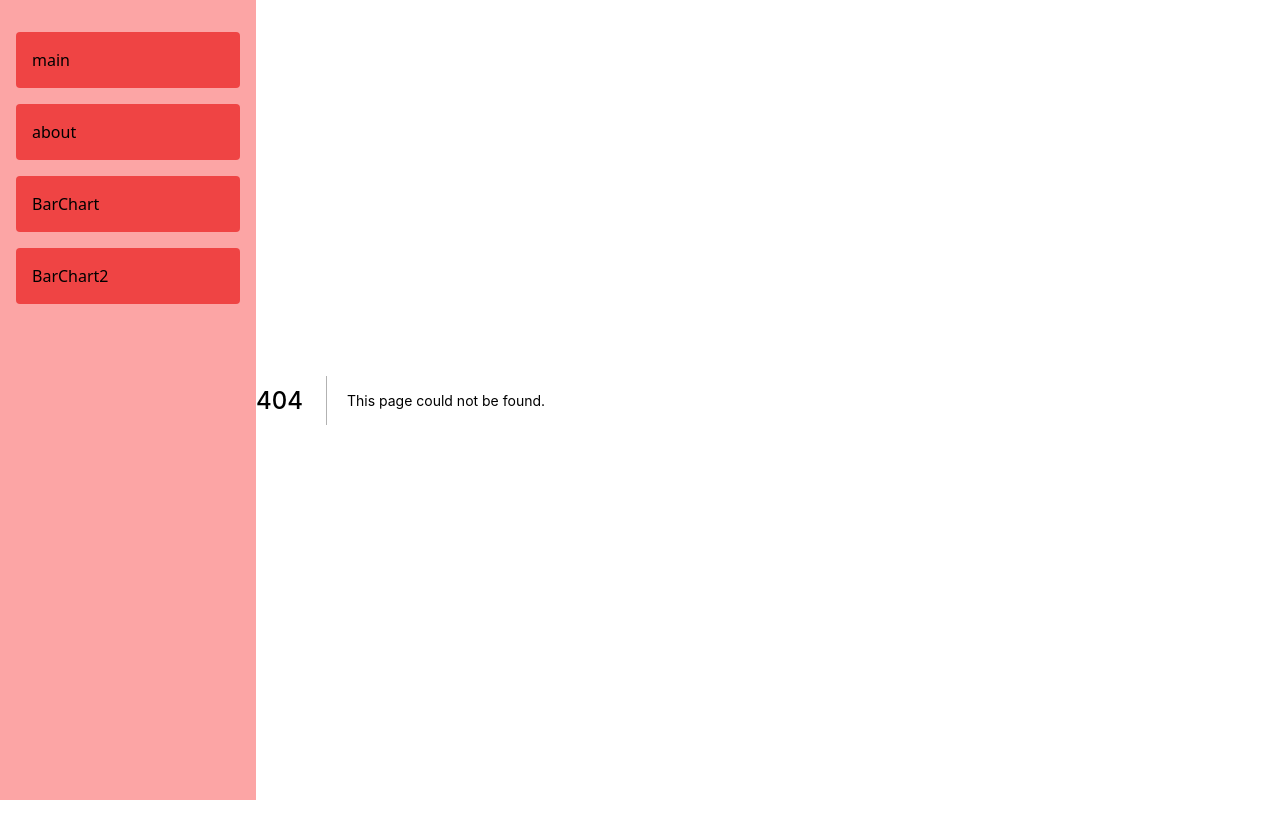
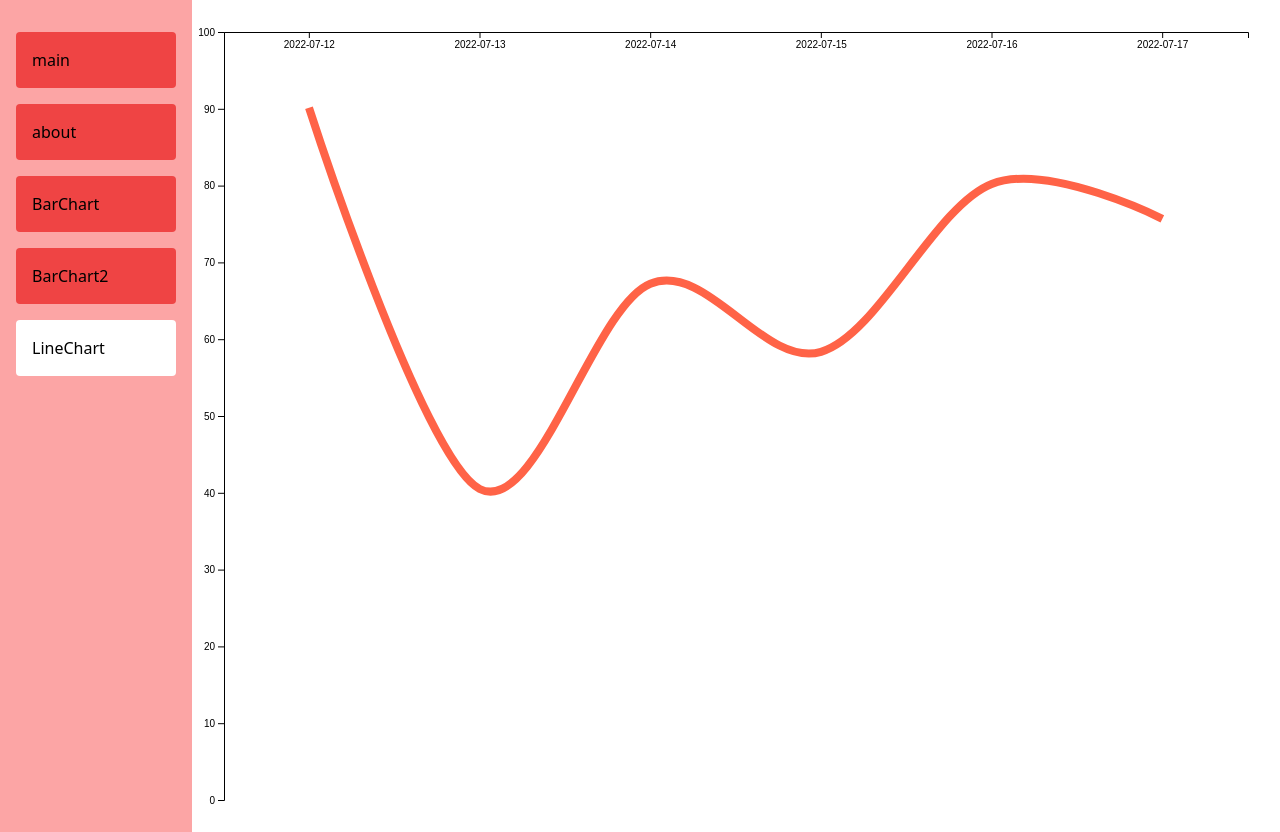
Before and after one commit to arkc1009/tour-diary, a Next.js app: page /line in a window 1280 px wide. Before the commit this address had no page. Before the commit the page ends 800 px from the top, so only its background shows below. Built offline with nearby package versions, Linux system fonts and the light colour scheme.

Commit message:
feat: add lineChart Practice

```diff
--- a/components/layout.tsx
+++ b/components/layout.tsx
@@ -1,6 +1,6 @@
-import Link from "next/link";
-import { useRouter } from "next/router";
-import { useMemo } from "react";
+import Link from 'next/link';
+import { useRouter } from 'next/router';
+import React, { useMemo } from 'react';
 
 interface MenuItemType {
   href: string;
@@ -12,25 +12,26 @@ const Layout: React.FC = ({ children }) => {
 
   const menuItems: MenuItemType[] = useMemo(
     () => [
-      { href: "/", title: "main" },
-      { href: "/about", title: "about" },
-      { href: "/barChart", title: "BarChart" },
-      { href: "/barChart2", title: "BarChart2" },
+      { href: '/', title: 'main' },
+      { href: '/about', title: 'about' },
+      { href: '/barChart', title: 'BarChart' },
+      { href: '/barChart2', title: 'BarChart2' },
+      { href: '/line', title: 'LineChart' }
     ],
     []
   );
 
   return (
-    <div className="flex min-h-screen">
-      <div className="min-h-full w-64 bg-red-300 py-8 px-4">
+    <div className='flex min-h-screen'>
+      <div className='min-h-full w-64 bg-red-300 py-8 px-4'>
         <nav>
-          <ul className="flex flex-col gap-4">
+          <ul className='flex flex-col gap-4'>
             {menuItems.map(({ href, title }) => (
               <li key={title}>
                 <Link href={href}>
                   <a
                     className={`block h-full w-full cursor-pointer rounded bg-red-500 p-4 hover:bg-white ${
-                      router.asPath === href && "bg-white"
+                      router.asPath === href && 'bg-white'
                     }`}
                   >
                     {title}
@@ -41,7 +42,7 @@ const Layout: React.FC = ({ children }) => {
           </ul>
         </nav>
       </div>
-      <div className="h-full">{children}</div>
+      <div className='h-full'>{children}</div>
     </div>
   );
 };
--- /dev/null
+++ b/pages/line.tsx
@@ -0,0 +1,82 @@
+import {
+  axisBottom,
+  axisLeft,
+  curveCardinal,
+  max,
+  scaleBand,
+  scaleLinear,
+  select
+} from 'd3';
+import { line } from 'd3-shape';
+import { NextPage } from 'next';
+import React, { useEffect, useRef, useState } from 'react';
+
+const LineChart: NextPage = () => {
+  const [data] = useState([
+    { label: '2022-07-12', v: 90.14 },
+    { label: '2022-07-13', v: 40.5 },
+    { label: '2022-07-14', v: 67.23 },
+    { label: '2022-07-15', v: 58.35 },
+    { label: '2022-07-16', v: 80.22 },
+    { label: '2022-07-17', v: 75.67 }
+  ]);
+
+  const [width, height] = [1024, 768];
+  const svgRef = useRef<SVGSVGElement>(null);
+
+  useEffect(() => {
+    const svg = select(svgRef.current);
+
+    const xScale = scaleBand()
+      .domain(data.map(({ label }) => label))
+      .range([0, width]);
+
+    const xAxis = axisBottom(xScale);
+
+    const yScale = scaleLinear()
+      .domain([0, Number(max(data, ({ v }) => v))])
+      .range([height, 0])
+      .nice();
+
+    const yAxis = axisLeft(yScale);
+
+    const linePath = line<{ label: string; v: number }>()
+      .x((d) => (xScale(d.label) || 0) + 85)
+      .y((d) => yScale(d.v))
+      .curve(curveCardinal);
+
+    svg.append('g').call(xAxis);
+    svg.append('g').call(yAxis);
+
+    const myPath = svg
+      .append('path')
+      .data([data])
+      .join('path')
+      .attr('d', linePath)
+      .attr('fill', 'none')
+      .attr('stroke', 'tomato')
+      .attr('stroke-width', '.5rem');
+
+    const pathLength = myPath.node()?.getTotalLength();
+
+    myPath
+      .attr('stroke-dasharray', pathLength || 0)
+      .attr('stroke-dashoffset', pathLength || 0)
+      .transition()
+      .duration(1000)
+      .attr('stroke-dashoffset', 0);
+  }, [data, width, height]);
+
+  return (
+    <div className='p-8'>
+      <svg
+        ref={svgRef}
+        width={width}
+        height={height}
+        className='overflow-visible'
+      ></svg>
+    </div>
+  );
+};
+
+export default LineChart;
```
